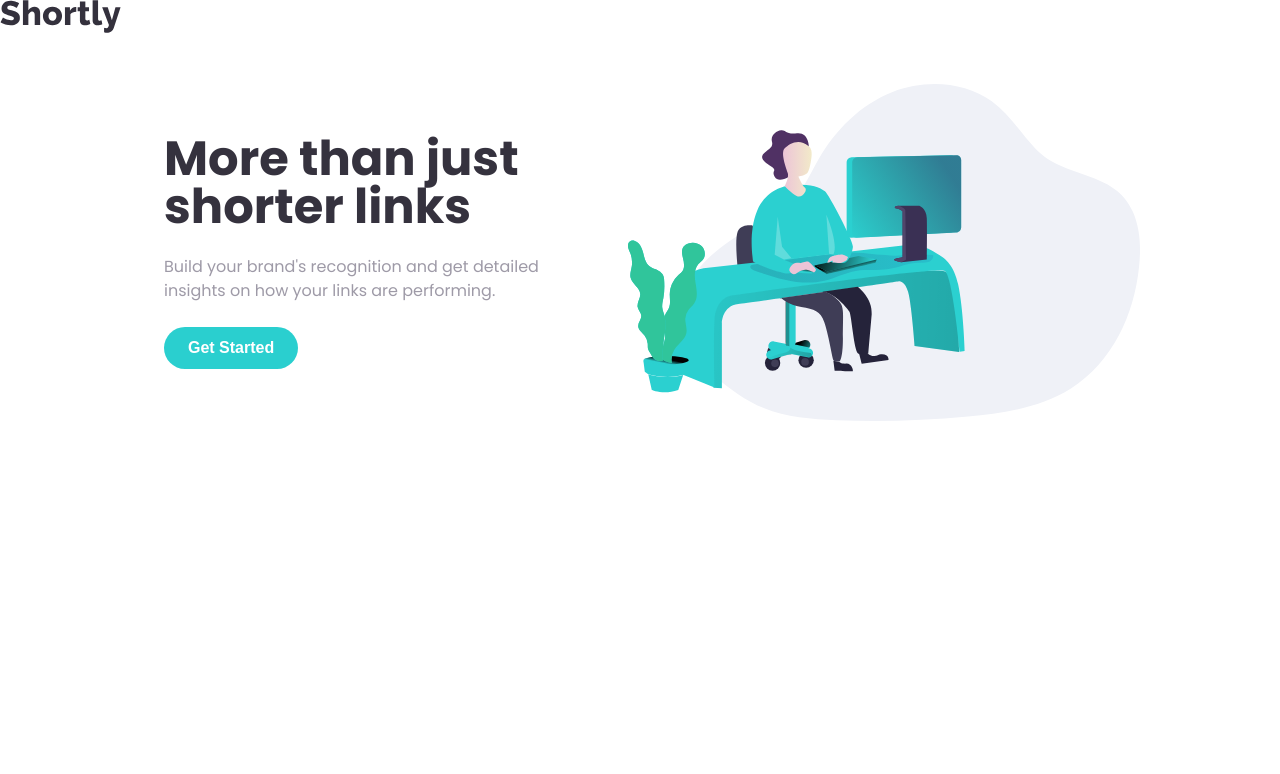
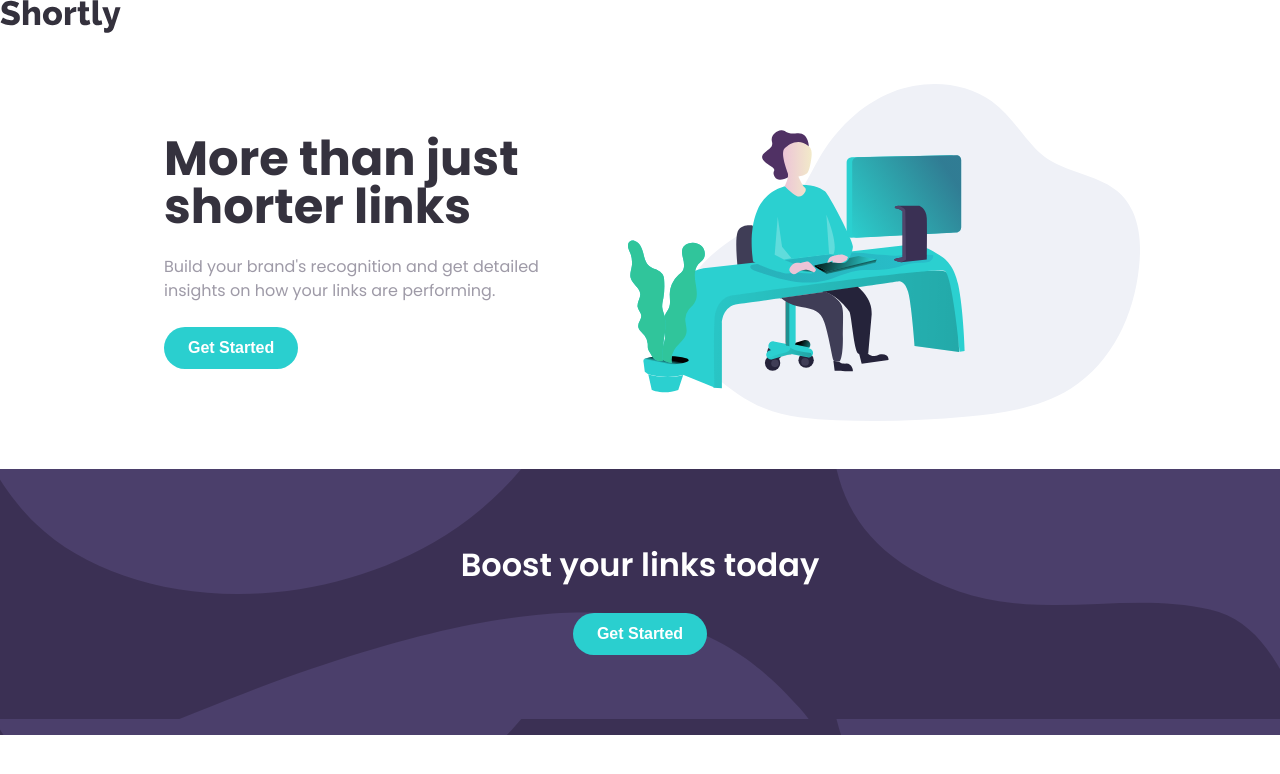
Before and after one commit to smh1988-2/fem-shortly, a Next.js app: page / in a window 1280 px wide. Shown: the top 774 px of the page. Built offline with nearby package versions, Linux system fonts and the light colour scheme.

Commit message:
added conversion panel and styles

```diff
--- a/app/globals.css
+++ b/app/globals.css
@@ -136,7 +136,7 @@ table {
   --gray: hsl(0, 0%, 75%);
   --grayish-violet: hsl(257, 7%, 63%);
   --dark-blue: hsl(255, 11%, 22%);
-  --dark-violet: hsl(260, 8%, 14%);
+  --very-dark-violet: hsl(260, 8%, 14%);
 
   --white: #fff;
   --black: #000;
--- a/app/layout.tsx
+++ b/app/layout.tsx
@@ -3,7 +3,7 @@ import { Poppins } from 'next/font/google'
 import './globals.css'
 
 const poppins = Poppins({
-  weight: ['400', '700'],
+  weight: ['400', '600', '700'],
   subsets: ['latin'],
 })
 
--- a/app/page.tsx
+++ b/app/page.tsx
@@ -1,3 +1,4 @@
+import ConversionPanel from "./src/ConversionPanel/ConversionPanel";
 import Hero from "./src/Hero/Hero";
 import NavBar from "./src/NavBar/NavBar";
 
@@ -6,6 +7,7 @@ export default function Home() {
     <main>
       <NavBar />
       <Hero />
+      <ConversionPanel content={"Boost your links today"} />
     </main>
   );
 }
--- a/app/src/ConversionPanel/ConversionPanel.tsx
+++ b/app/src/ConversionPanel/ConversionPanel.tsx
@@ -0,0 +1,15 @@
+import React from 'react'
+import { Button } from '../Buttons/Button'
+
+import styles from "./styles.module.css"
+
+function ConversionPanel({...props}) {
+  return (
+    <section className={styles.conversionPanel}>
+        <h1>{props.content}</h1>
+        <Button content={"Get Started"} size="lg" type="rounded" />
+    </section>
+  )
+}
+
+export default ConversionPanel
--- /dev/null
+++ b/app/src/ConversionPanel/styles.module.css
@@ -0,0 +1,16 @@
+.conversionPanel {
+    background-color: var(--dark-violet);
+    background-image: url(../../../public/images/bg-boost-desktop.svg);
+    display: flex;
+    flex-direction: column;
+    align-items: center;
+    justify-content: center;
+    gap: 32px;
+    padding: 5rem 2rem
+}
+
+.conversionPanel h1 {
+    font-size: 2rem;
+    font-weight: 600;
+    color: var(--white)
+}
```
